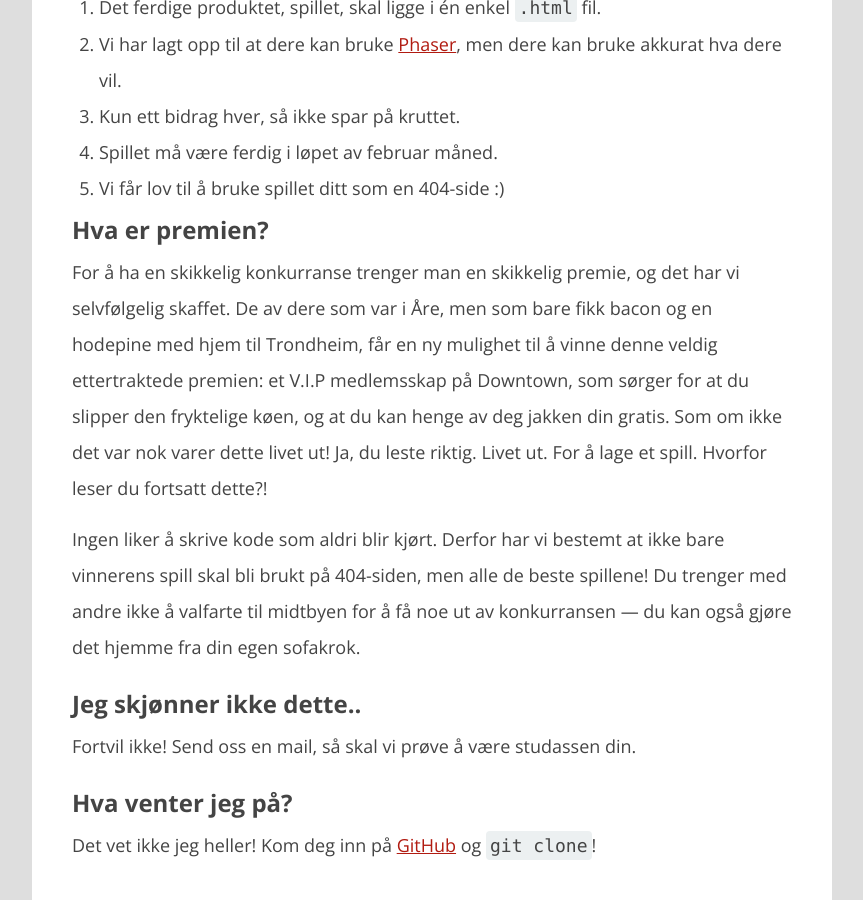
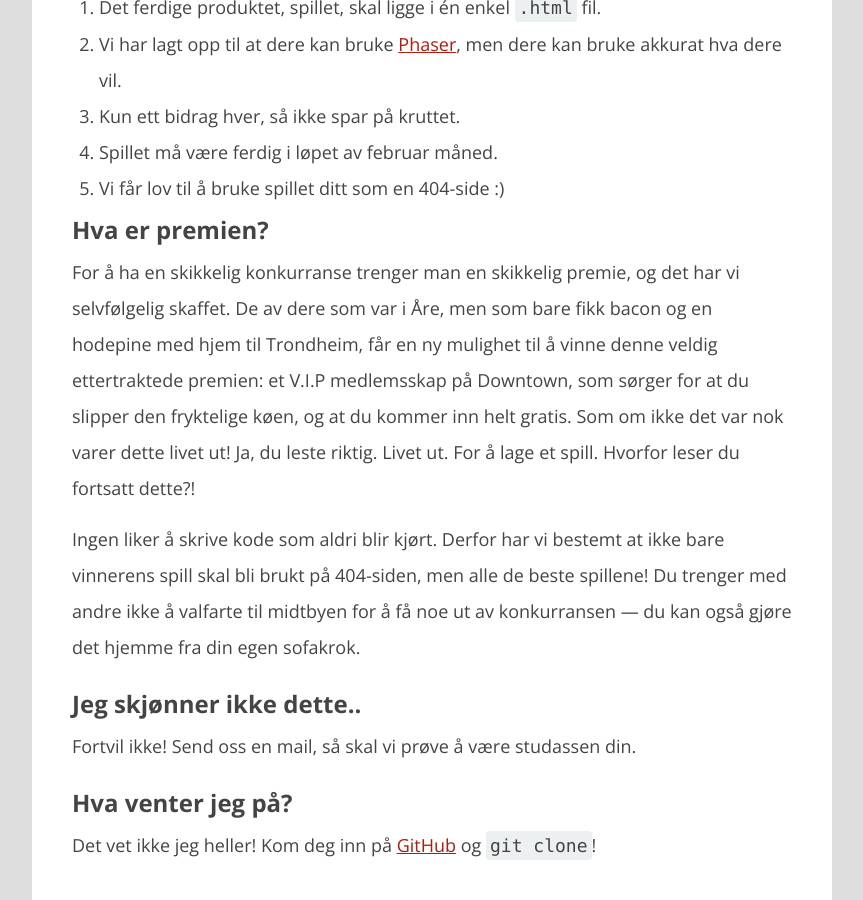
Before and after one commit to webkom/webkom.github.io, a Jekyll site: the page built from _posts/2015-01-16-404-competition.md, in a window 1280 px wide and 900 px high, scrolled down 1475 px. Shown: the whole window, without its empty margins (208-1071 px from the left). Built offline with Jekyll 4.4.1, drawn with Linux system fonts in a browser that asks for light colours; comment, search, counter and statistics services are not loaded.

Commit message:
Skippe kø -> gratis inngang

```diff
--- a/_posts/2015-01-16-404-competition.md
+++ b/_posts/2015-01-16-404-competition.md
@@ -41,7 +41,7 @@ Neida (joda).
 For å ha en skikkelig konkurranse trenger man en skikkelig premie, og det har vi selvfølgelig skaffet.
 De av dere som var i Åre, men som bare fikk bacon og en hodepine med hjem til Trondheim, får en
 ny mulighet til å vinne denne veldig ettertraktede premien: et V.I.P medlemsskap på Downtown, som
-sørger for at du slipper den fryktelige køen, og at du kan henge av deg jakken din gratis.
+sørger for at du slipper den fryktelige køen, og at du kommer inn helt gratis.
 Som om ikke _det_ var nok varer dette livet ut!
 Ja, du leste riktig. Livet ut. For å lage et spill. Hvorfor leser du fortsatt dette?!
 
```
